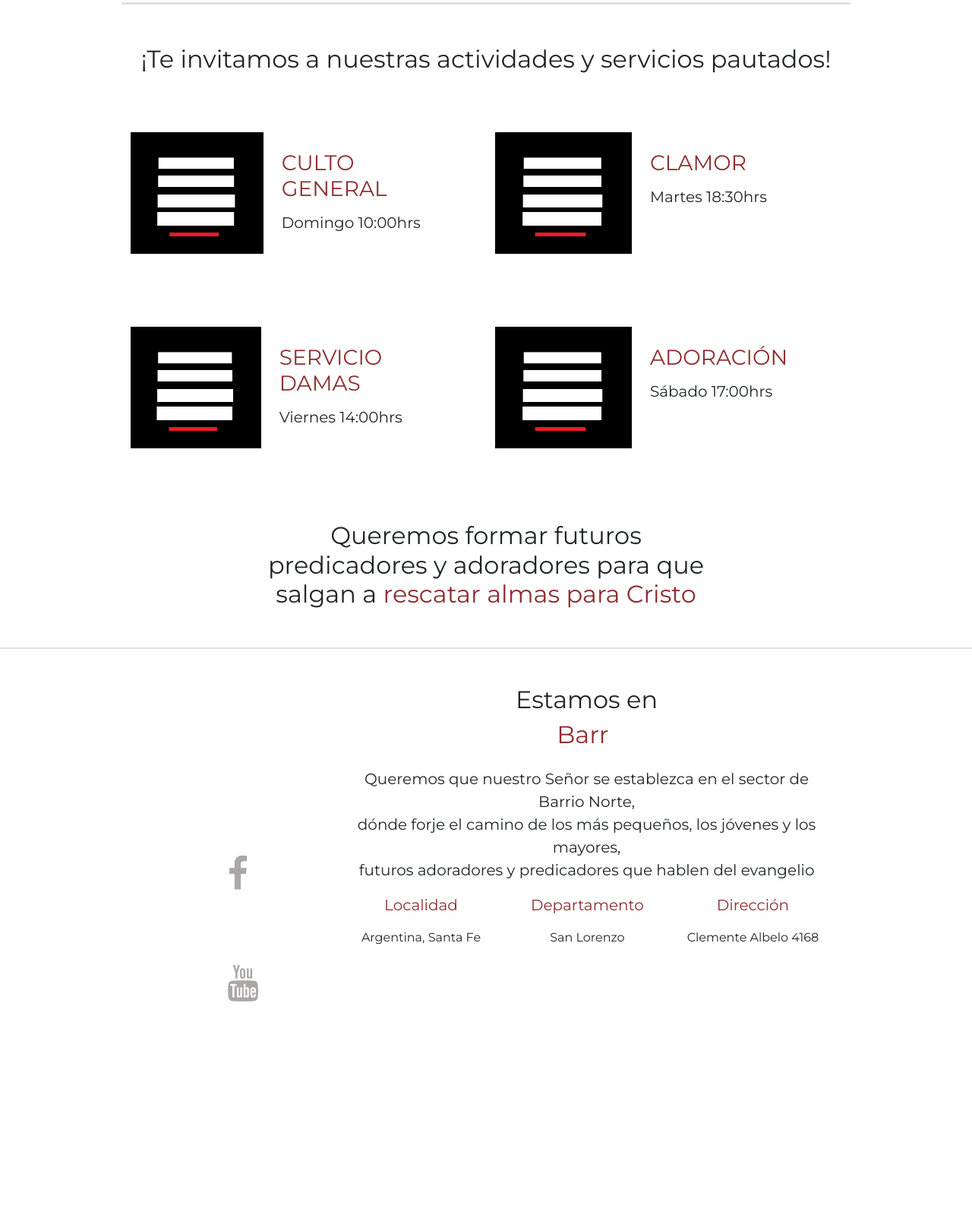
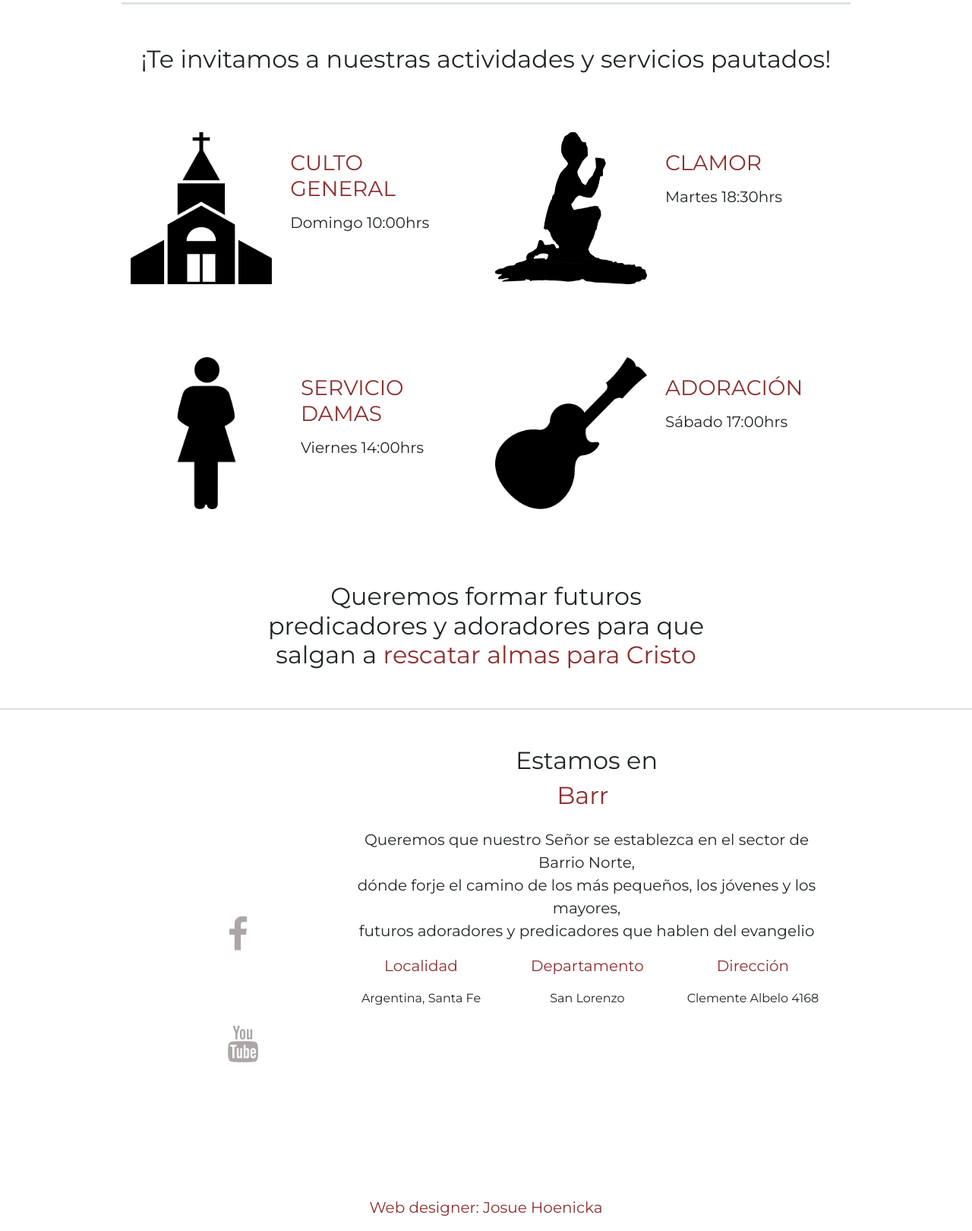
Before and after one commit to josuehoenicka/cds, a plain HTML site: page index.html in a window 1280 px wide. Shown: the part 1254-2874 px from the top of the page at 76% size. Before the commit the page ends 2748 px from the top, so only its background shows below. Drawn offline with nearby package versions, Linux system fonts and the light colour scheme.

Commit message:
fix structure

```diff
--- a/index.html
+++ b/index.html
@@ -67,7 +67,7 @@
           <div class="row w-75 mx-auto" id="servicios-fila-1">
             <p class="p-2 fs-2 text-center border-top border-3 pt-5">¡Te invitamos a nuestras actividades y servicios pautados!</p>
               <div class="col-lg-6 col-md-12 col-sm-12 d-flex justify-content-start my-5 icono-wrap">
-                  <img src="./assets/mobile.jpg" width="180" height="160">
+                  <img src="./assets/church.png" width="200" height="200">
 
                   <div>
                       <h3 class="fs-3 mt-4 px-4 pb-1 text-primary">CULTO GENERAL</h3>
@@ -77,7 +77,7 @@
               </div>
 
               <div class="col-lg-6 col-md-12 col-sm-12 d-flex justify-content-start  my-5 icono-wrap">
-                  <img src="./assets/mobile.jpg" width="180" height="160">
+                  <img src="./assets/praying.png" width="200" height="200">
 
                   <div>
                     <h3 class="fs-3 mt-4 px-4 pb-1 text-primary">CLAMOR</h3>
@@ -88,7 +88,7 @@
 
           <div class="row w-75 mx-auto mb-5" id="servicios-fila-2">
               <div class="col-lg-6 col-md-12 col-sm-12 d-flex justify-content-start  my-5 icono-wrap">
-                  <img src="./assets/mobile.jpg" width="180" height="160">
+                  <img src="./assets/woman.png" width="200" height="200">
 
                   <div>
                     <h3 class="fs-3 mt-4 px-4 pb-1 text-primary"> SERVICIO DAMAS</h3>
@@ -97,7 +97,7 @@
               </div>
 
               <div class="col-lg-6 col-md-12 col-sm-12 d-flex justify-content-start my-5 icono-wrap">
-                  <img src="./assets/mobile.jpg" width="180" height="160" >
+                  <img src="./assets/guitar.png" width="200" height="200" >
 
                   <div>
                     <h3 class="fs-3 mt-4 px-4 pb-1 text-primary">ADORACIÓN</h3>
@@ -113,10 +113,10 @@
         <div id="local" class="border-top border-2">
           <div id="social-container">
             <div id="github" class="social-items">
-                <a href="https://github.com/josuehoenicka" target="_blank" class="fa fa-facebook"></a>
+                <a href="https://www.facebook.com/iglesiamirecasan" target="_blank" class="fa fa-facebook"></a>
             </div>
             <div id="linkedin" class="social-items">
-                <a href="https://www.linkedin.com/in/josuehoenicka/" target="_blank" class="fa fa-youtube"></a>
+                <a href="https://www.youtube.com/channel/UCOZVLQdLFvNhbEx9PdaN1nA" target="_blank" class="fa fa-youtube"></a>
             </div>
         </div>
             <div>
@@ -142,5 +142,10 @@
             </div>
         </div>
     </section>
+    <footer class="w-100  d-flex  align-items-center justify-content-center flex-wrap">
+      <a href="https://www.linkedin.com/in/josuehoenicka/">
+        <p class="fs-5 px-3 text-primary">Web designer: Josue Hoenicka</p>
+      </a>
+    </footer>
     </body>
 </html>
```
Also changed, not shown: assets/church.png (added), assets/guitar.png (added), assets/praying.png (added), assets/woman.png (added).
